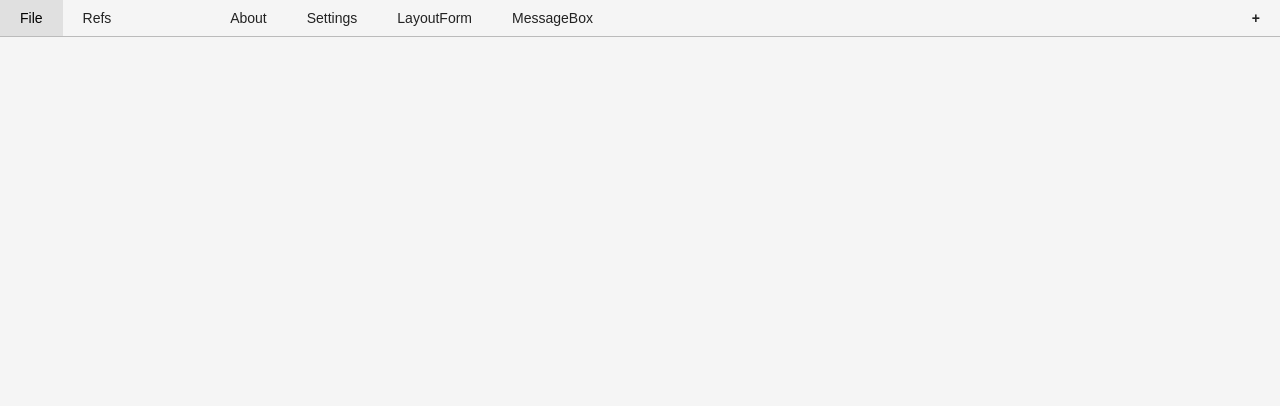
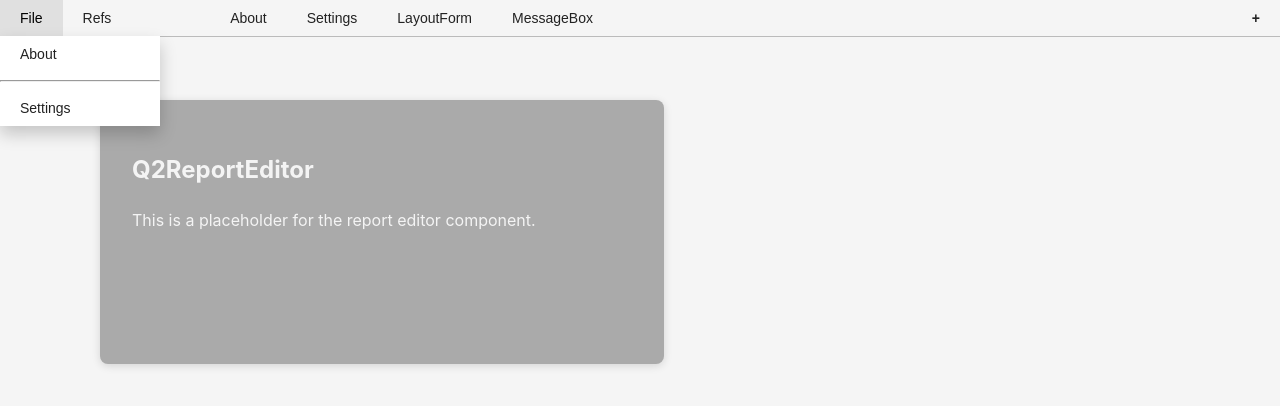
Before and after one commit to AndreiPuchko/q2web, a React (Vite) app: page / in a window 1280 px wide. Shown: the top 406 px of the page. Built offline with nearby package versions, Linux system fonts and the light colour scheme.

Commit message:
Q2ReportEditor

```diff
--- a/src/App.tsx
+++ b/src/App.tsx
@@ -1,4 +1,5 @@
 import Q2App from './q2_modules/Q2App';
+
 import './App.css';
 
 function App() {
--- a/src/components/Form.tsx
+++ b/src/components/Form.tsx
@@ -143,6 +143,8 @@ class Form extends Component<FormProps, { formData: { [key: string]: any } }> {
         return <Q2CheckBox {...commonProps} />;
       case "radio":
         return <Q2RadioButton {...commonProps} />;
+      case "form":
+        return <Q2Form {...commonProps} />;
       default:
         return <Q2Line {...commonProps} />;
     }
--- a/src/q2_modules/Q2App.tsx
+++ b/src/q2_modules/Q2App.tsx
@@ -1,6 +1,9 @@
 import { Component } from 'react';
 import MainMenu from '../components/MainMenu';
 import Dialog from '../components/Dialog';
+import {Q2ReportEditor} from "../q2app/ReportEditor"
+
+
 import './Q2App.css';
 
 
@@ -85,6 +88,8 @@ class Q2App extends Component<{}, { zIndexMap: { [key: string]: any }, dialogs:
     return (
       <>
         <MainMenu showDialog={this.showDialog} />
+          <Q2ReportEditor />
+
         <div className='WorkSpace'>
           {this.state.dialogs.map((dialog: any, index: any) => (
             <Dialog
--- /dev/null
+++ b/src/q2app/ReportEditor.tsx
@@ -0,0 +1,18 @@
+import React from "react";
+
+const Q2ReportEditor: React.FC = () => {
+    return (
+        <div style={{
+            padding: 32, background: "#AAA", borderRadius: 8, boxShadow: "0 2px 8px #0002", position: "absolute",
+            width: "500px",
+            height: "200px",
+            top:"100px",
+            left:"100px",
+        }}>
+            <h2>Q2ReportEditor</h2>
+            <p>This is a placeholder for the report editor component.</p>
+        </div>
+    );
+};
+
+export { Q2ReportEditor };
--- a/src/q2app/q2app.ts
+++ b/src/q2app/q2app.ts
@@ -1,6 +1,5 @@
 import { Q2Form } from "../q2_modules/Q2Form"
 import {fileMenuAbout, fileMenuSettings, fileMenu} from "./fileMenu"
-4
 export const q2forms: Q2Form[] = [];
 
 const exampleForm = new Q2Form("Refs|LayoutForm", "Example Form", "layouts", {
@@ -58,6 +57,8 @@ const messageBox = new Q2Form("Refs|MessageBox", "Message Box 2", "messagebox",
     hasOkButton: true
 });
 
+
+
 q2forms.push(...fileMenu);
 
 q2forms.push(exampleForm);
```
